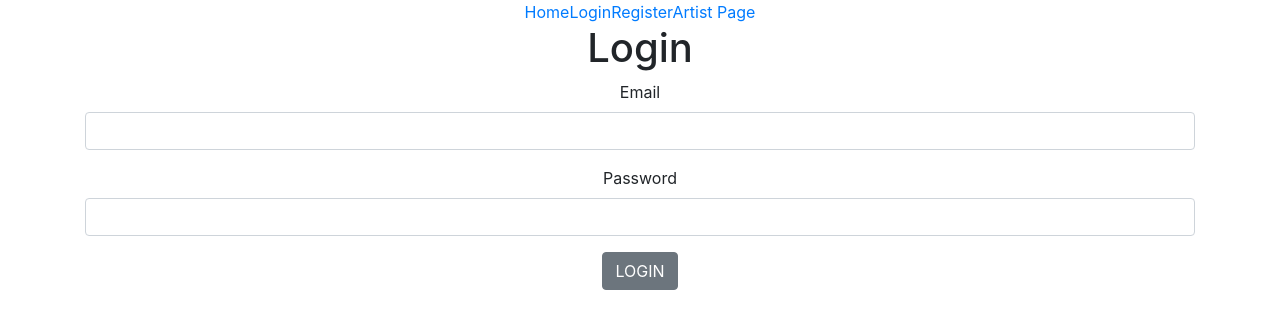
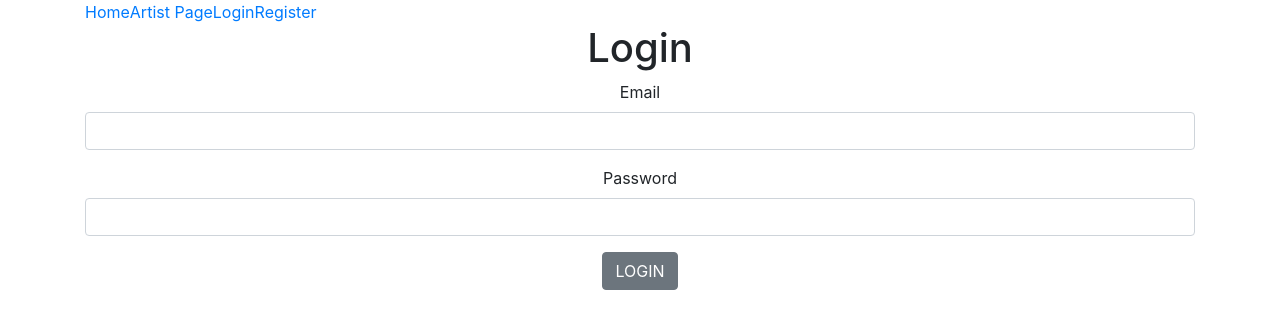
Before and after one commit to bw-art-portfolio/Front-end, a React (Create React App) app in the folder artportfolio/: page /login in a window 1280 px wide. Shown: the top 328 px of the page. Built offline with nearby package versions, Linux system fonts and the light colour scheme; no server answers.

Commit message:
Push before logging off

```diff
--- a/artportfolio/src/App.css
+++ b/artportfolio/src/App.css
@@ -1,3 +1,7 @@
 .App {
   text-align: center;
 }
+
+.nav-cont {
+  margin: 20px, 40px, 20px, 40px;
+}
--- a/artportfolio/src/App.js
+++ b/artportfolio/src/App.js
@@ -1,6 +1,7 @@
 import axios from 'axios';
 import React, { Component } from 'react';
 import { Route, NavLink } from 'react-router-dom';
+import { Nav, NavItem, Container } from 'reactstrap';
 import Login from './components/Login';
 import Register from './components/register';
 import ArtistList from './components/ArtistList';
@@ -36,26 +37,36 @@ class App extends Component {
     return (
       <div className="App">
         <header className="App-header">
-          <nav>
-            <NavLink exact activeClassName='active' to="/">Home</NavLink>
-            <NavLink exact activeClassName='active' to="/login">Login</NavLink>
-            <NavLink exact activeClassName='active' to="/register">Register</NavLink>
-            <NavLink exact activeClassName='active' to="/artist">Artist Page</NavLink>
+          <Container>
+            <Nav className="nav-cont">
+              <NavItem>
+                <NavLink exact activeClassName='activeNavButton' to="/">Home</NavLink>
+              </NavItem>
+              <NavItem>
+                <NavLink exact activeClassName='activeNavButton' to="/artist">Artist Page</NavLink>
+              </NavItem>
+              <NavItem>
+                <NavLink exact activeClassName='activeNavButton' to="/login">Login</NavLink>
+              </NavItem>
+              <NavItem>
+                <NavLink exact activeClassName='activeNavButton' to="/register">Register</NavLink>
+              </NavItem>
+            </Nav>
+          </Container>
 
-          </nav>
           <section>
             <Route exact path='/'
               render={props => (
-              <ArtistList
-              {...props}
-              artists={this.state.artists} />)}/>
+                <ArtistList
+                  {...props}
+                  artists={this.state.artists} />)} />
 
             <Route path='/artist'
               render={props => (
-              <Artist {...props}
-              artists={this.state.artists} />)}/>
+                <Artist {...props}
+                  artists={this.state.artists} />)} />
 
-              <Route path='/edit/:id' component={EditDescription} />
+            <Route path='/edit/:id' component={EditDescription} />
 
             < Route path='/login' component={Login} />
             <Route path='/register' component={Register} />
--- a/artportfolio/src/components/EditDescription.js
+++ b/artportfolio/src/components/EditDescription.js
@@ -49,7 +49,7 @@ export default class EditDescription extends Component {
 
 
         axios
-        .put(`https://artportfoliobw.herokuapp.com/${editedPhotoID}` , {description: this.state.description}
+        .put(`https://artportfoliobw.herokuapp.com/` , {description: this.state.description}
          , requestOptions
         )
         .then (() => this.props.history.push('/artist'))// may change endpoint, dont think this one is right.
```
